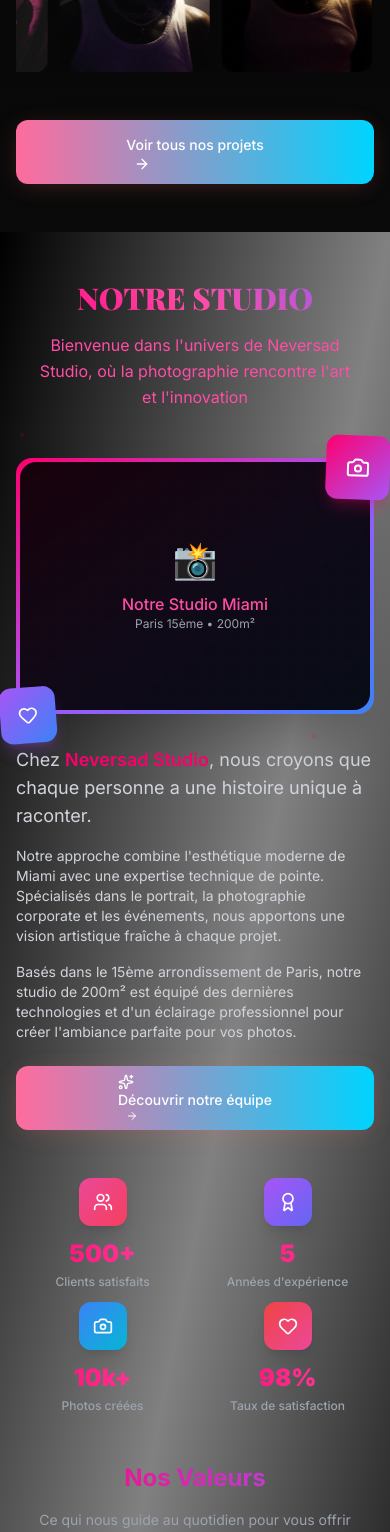
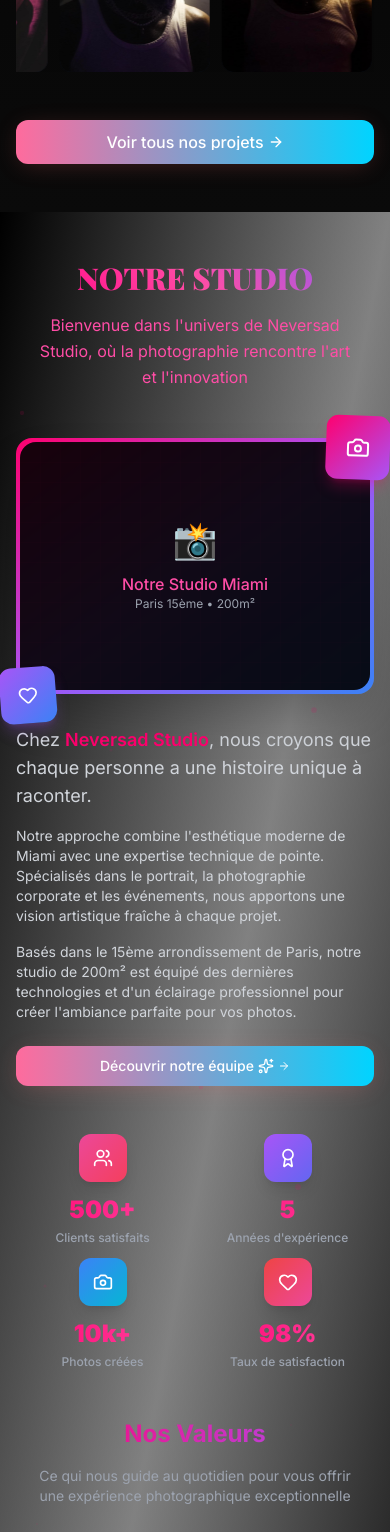
Before and after one commit to rylessKechit/neversad-studio, a Next.js app: page / in a window 390 px wide. Shown: the part 1600-3132 px from the top of the page. Built offline with nearby package versions, Linux system fonts and the light colour scheme; a web font is replaced by a local one.

Commit message:
fixed button styles

```diff
--- a/src/components/sections/About.tsx
+++ b/src/components/sections/About.tsx
@@ -157,10 +157,17 @@
               transition={{ delay: 0.3 }}
               className="mt-6 sm:mt-8"
             >
-              <MiamiButton variant="primary" className="group w-full sm:w-auto flex items-center justify-center whitespace-nowrap">
-                <Sparkles className="w-4 h-4 sm:w-5 sm:h-5 mr-2 group-hover:rotate-12 transition-transform flex-shrink-0" />
-                <span className="text-sm sm:text-base truncate">Découvrir notre équipe</span>
-                <ArrowRight className="w-3 h-3 sm:w-4 sm:h-4 ml-2 group-hover:translate-x-1 transition-transform flex-shrink-0" />
+              <MiamiButton
+                variant="primary"
+                className="group w-full sm:w-auto"
+                icon={
+                  <div className="flex items-center gap-1">
+                    <Sparkles className="w-4 h-4 sm:w-5 sm:h-5 group-hover:rotate-12 transition-transform" />
+                    <ArrowRight className="w-3 h-3 sm:w-4 sm:h-4 group-hover:translate-x-1 transition-transform" />
+                  </div>
+                }
+              >
+                Découvrir notre équipe
               </MiamiButton>
             </motion.div>
           </motion.div>
--- a/src/components/sections/Contact.tsx
+++ b/src/components/sections/Contact.tsx
@@ -268,9 +268,13 @@
                     ></textarea>
                   </div>
 
-                  <MiamiButton variant="primary" size="lg" className="w-full group text-sm sm:text-base flex items-center justify-center whitespace-nowrap">
-                    <Send className="w-4 h-4 sm:w-5 sm:h-5 mr-2 group-hover:translate-x-1 transition-transform flex-shrink-0" />
-                    <span className="truncate">Envoyer le message</span>
+                  <MiamiButton
+                    variant="primary"
+                    size="lg"
+                    className="w-full group"
+                    icon={<Send className="w-4 h-4 sm:w-5 sm:h-5 group-hover:translate-x-1 transition-transform" />}
+                  >
+                    Envoyer le message
                   </MiamiButton>
                 </form>
 
--- a/src/components/sections/Portfolio.tsx
+++ b/src/components/sections/Portfolio.tsx
@@ -194,9 +194,13 @@
           transition={{ delay: 0.8 }}
           className="text-center mt-12 sm:mt-16 md:mt-20"
         >
-          <MiamiButton variant="primary" size="lg" className="group w-full sm:w-auto flex items-center justify-center whitespace-nowrap">
-            <span className="truncate text-sm sm:text-base">Voir tous nos projets</span>
-            <ArrowRight className="w-4 h-4 sm:w-5 sm:h-5 ml-2 group-hover:translate-x-1 transition-transform flex-shrink-0" />
+          <MiamiButton
+            variant="primary"
+            size="lg"
+            className="group w-full sm:w-auto"
+            icon={<ArrowRight className="w-4 h-4 sm:w-5 sm:h-5 group-hover:translate-x-1 transition-transform" />}
+          >
+            Voir tous nos projets
           </MiamiButton>
         </motion.div>
       </div>
--- a/src/components/sections/Services.tsx
+++ b/src/components/sections/Services.tsx
@@ -230,10 +230,10 @@
                   <div className="relative z-10">
                     <MiamiButton
                       variant={service.popular ? "primary" : "secondary"}
-                      className="w-full group text-sm sm:text-base flex items-center justify-center whitespace-nowrap"
+                      className="w-full group"
+                      icon={<ArrowRight className="w-3 h-3 sm:w-4 sm:h-4 group-hover:translate-x-1 transition-transform" />}
                     >
-                      <span className="truncate">Réserver maintenant</span>
-                      <ArrowRight className="w-3 h-3 sm:w-4 sm:h-4 ml-2 group-hover:translate-x-1 transition-transform flex-shrink-0" />
+                      Réserver maintenant
                     </MiamiButton>
                   </div>
                 </div>
--- a/src/components/ui/MiamiButton.tsx
+++ b/src/components/ui/MiamiButton.tsx
@@ -19,10 +19,10 @@
   ...props
 }: StudioButtonProps) {
   const sizeClasses = {
-    sm: 'px-3 py-2 sm:px-4 sm:py-2 text-xs sm:text-sm',
-    md: 'px-4 py-2 sm:px-6 sm:py-3 text-sm sm:text-base',
-    lg: 'px-6 py-3 sm:px-8 sm:py-4 text-base sm:text-lg',
-    xl: 'px-8 py-4 sm:px-10 sm:py-5 text-lg sm:text-xl'
+    sm: 'px-3 py-2 sm:px-4 sm:py-2 text-xs sm:text-sm min-h-[36px]',
+    md: 'px-4 py-2 sm:px-6 sm:py-3 text-sm sm:text-base min-h-[40px]',
+    lg: 'px-6 py-3 sm:px-8 sm:py-4 text-base sm:text-lg min-h-[44px]',
+    xl: 'px-8 py-4 sm:px-10 sm:py-5 text-lg sm:text-xl min-h-[48px]'
   }
 
   const variantClasses = {
@@ -32,7 +32,7 @@
     ghost: 'text-studio-coral hover:text-studio-coral-dark hover:bg-studio-coral/5 border-0 bg-transparent'
   }
 
-  const baseClasses = 'font-medium rounded-xl sm:rounded-2xl transition-all duration-300 inline-flex items-center justify-center relative overflow-hidden group disabled:opacity-50 disabled:cursor-not-allowed focus:outline-none focus:ring-4 focus:ring-studio-coral/20 whitespace-nowrap'
+  const baseClasses = 'font-medium rounded-xl sm:rounded-2xl transition-all duration-300 inline-flex items-center justify-center relative overflow-hidden group disabled:opacity-50 disabled:cursor-not-allowed focus:outline-none focus:ring-4 focus:ring-studio-coral/20 whitespace-nowrap text-nowrap flex-nowrap leading-none'
 
   return (
     <motion.button
@@ -59,16 +59,16 @@
         />
       )}
 
-      {/* Content - UNE SEULE LIGNE FORCÉE */}
-      <span className="relative z-10 inline-flex items-center justify-center gap-1 sm:gap-2 overflow-hidden">
+      {/* Content - FORCÉ SUR UNE SEULE LIGNE AVEC FLEX */}
+      <span className="relative z-10 inline-flex items-center justify-center gap-1 sm:gap-2 overflow-hidden whitespace-nowrap text-nowrap flex-nowrap max-w-full">
+        <span className="inline-block truncate text-nowrap overflow-hidden whitespace-nowrap flex-shrink min-w-0">
+          {children}
+        </span>
         {icon && (
-          <span className="inline-flex flex-shrink-0">
+          <span className="inline-flex flex-shrink-0 items-center justify-center">
             {icon}
           </span>
         )}
-        <span className="inline-block truncate">
-          {children}
-        </span>
       </span>
     </motion.button>
   )
```
